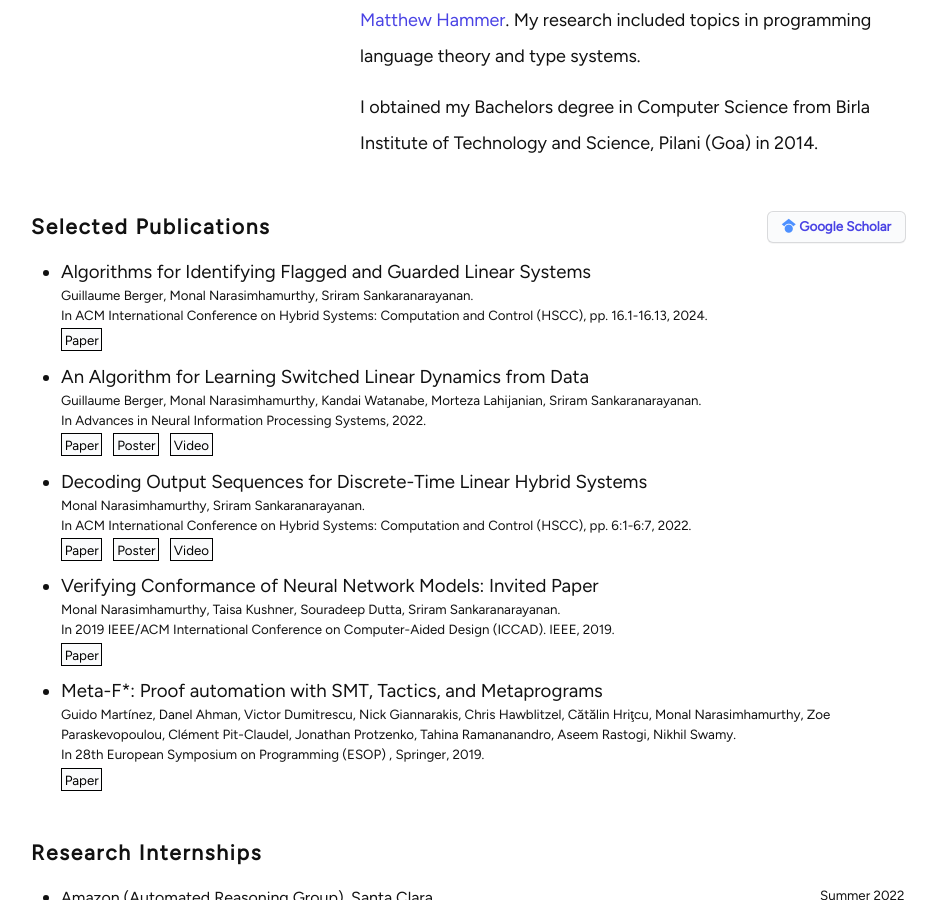
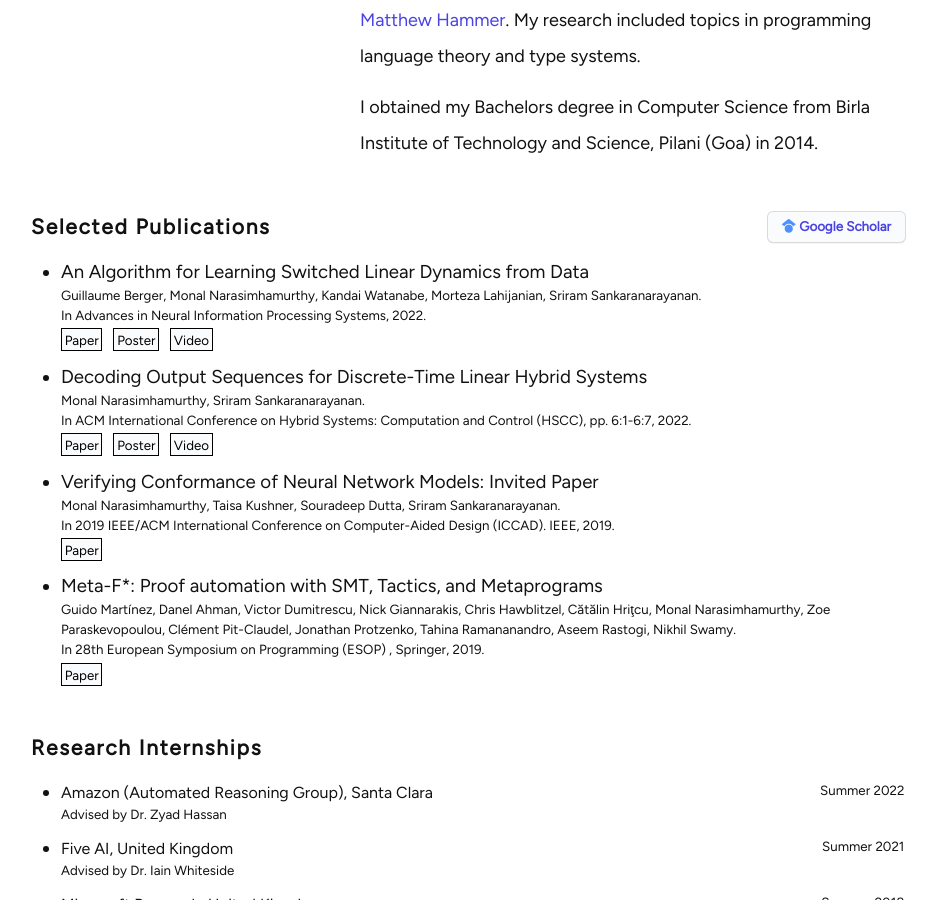
Before and after one commit to monal/monal.github.io, a Jekyll site: the page built from index.html, in a window 1280 px wide and 900 px high, scrolled down 588 px. Shown: the whole window, without its empty margins (169-1106 px from the left). Built offline with Jekyll 4.4.1, drawn with Linux system fonts in a browser that asks for light colours; nearby versions of some CDN libraries; some web fonts are replaced.

Commit message:
Update index.html

```diff
--- a/index.html
+++ b/index.html
@@ -58,14 +58,6 @@ layout: default
     </a>
   </div>
   <ul class="publications-list">
-    <li class="publications-list-item">
-      <div class="item-title">Algorithms for Identifying Flagged and Guarded Linear Systems</div>
-      <div class="item-detail">Guillaume Berger, Monal Narasimhamurthy, Sriram Sankaranarayanan.</div>
-      <div class="item-detail">In ACM International Conference on Hybrid Systems: Computation and Control (HSCC), pp. 16.1-16.13, 2024.</div>
-      <div class="item-supp">
-      <a href="https://dl.acm.org/doi/10.1145/3641513.3650140">Paper</a>
-      </div>
-    </li>
     <li class="publications-list-item">
       <div class="item-title">An Algorithm for Learning Switched Linear Dynamics from Data</div>
       <div class="item-detail">Guillaume Berger, Monal Narasimhamurthy,
```
